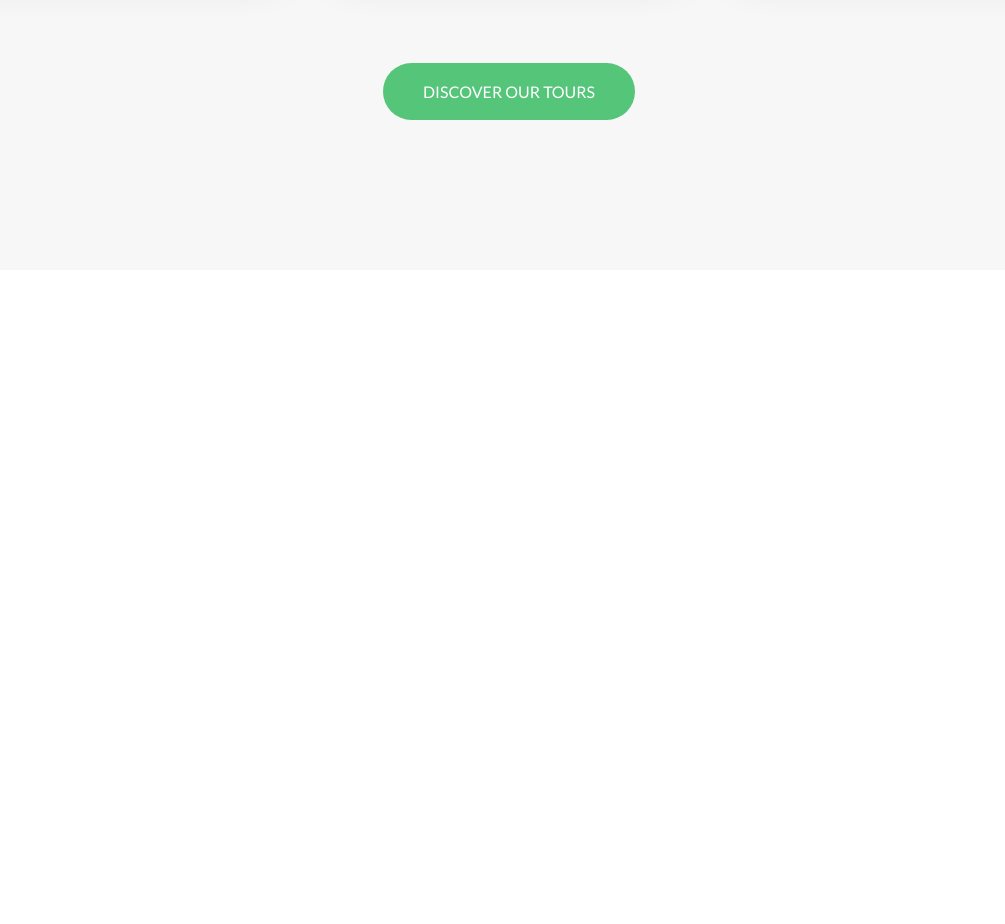
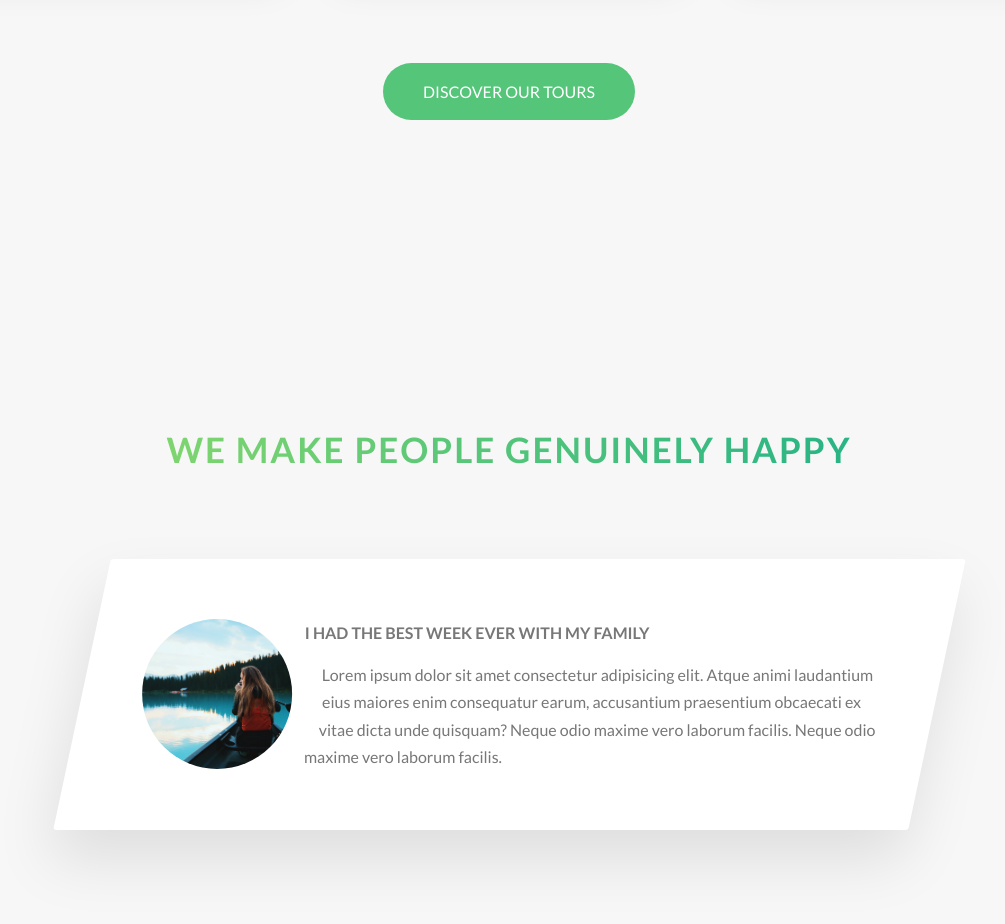
Before and after one commit to nnicolopez/advanced-css-course-NATOURS, a website: page index.html in a window 1280 px wide. Shown: the part 3079-4003 px from the top of the page, without its empty margins (131-1136 px from the left). Before the commit the page ends 3379 px from the top, so only its background shows below. Drawn offline with Linux system fonts and the light colour scheme.

Commit message:
Start story section

```diff
--- a/index.html
+++ b/index.html
@@ -204,6 +204,31 @@
                 </div>
 
             </section>
+
+            <section class="section-stories">
+                <div class="u-center-text u-margin-bottom-big">
+                    <h2 class="heading-secondary">
+                        We make people genuinely happy
+                    </h2>
+                </div>
+
+                <div class="row">
+                    <div class="story">
+                        <figure class="story__shape">
+                            <img src="img/nat-8.jpg" alt="Person on a tour" class="story__img">
+                        </figure>
+
+                        <div class="story__text">
+                            <h3 class="heading-tertiary u-margin-bottom-small">
+                                I had the best week ever with my family
+                            </h3>
+                            <p>
+                                Lorem ipsum dolor sit amet consectetur adipisicing elit. Atque animi laudantium eius maiores enim consequatur earum, accusantium praesentium obcaecati ex vitae dicta unde quisquam? Neque odio maxime vero laborum facilis. Neque odio maxime vero laborum facilis.
+                            </p>
+                        </div>
+                    </div>
+                </div>
+            </section>
         </main>
 
         <!--
--- /dev/null
+++ b/sass/components/_story.scss
@@ -0,0 +1,31 @@
+.story {
+    width: 75%;
+    margin: 0 auto;
+    box-shadow: 0 3rem 6rem rgba($color-black, .1);
+    background-color: $color-white;
+    border-radius: 3px;
+    padding: 6rem;
+    padding-left: 9rem;
+    transform: skewX(-12deg);
+
+
+    &__shape {
+        width: 15rem;
+        height: 15rem;
+        float: left;
+        -webkit-shape-outside: circle(50% at 50% 50%);
+        shape-outside: circle(50% at 50% 50%);
+        -webkit-clip-path: circle(50% at 50% 50%);
+        clip-path: circle(50% at 50% 50%);
+
+        transform: translateX(-3rem) skewX(12deg);
+    }
+
+    &__img {
+        height: 100%;
+    }
+
+    &__text {
+        transform: skewX(12deg);
+    }
+}
--- a/sass/main.scss
+++ b/sass/main.scss
@@ -11,6 +11,7 @@
 @import "components/card";
 @import "components/composition";
 @import "components/feature-box";
+@import "components/story";
 
 @import "layout/header";
 @import "layout/grid";
--- a/sass/pages/_home.scss
+++ b/sass/pages/_home.scss
@@ -26,3 +26,8 @@
     margin-top: -10rem;
 
 }
+
+.section-stories {
+    background-color: $color-grey-light-1;
+    padding: 15rem 0;
+}
```
Also changed, not shown: css/style.css.
